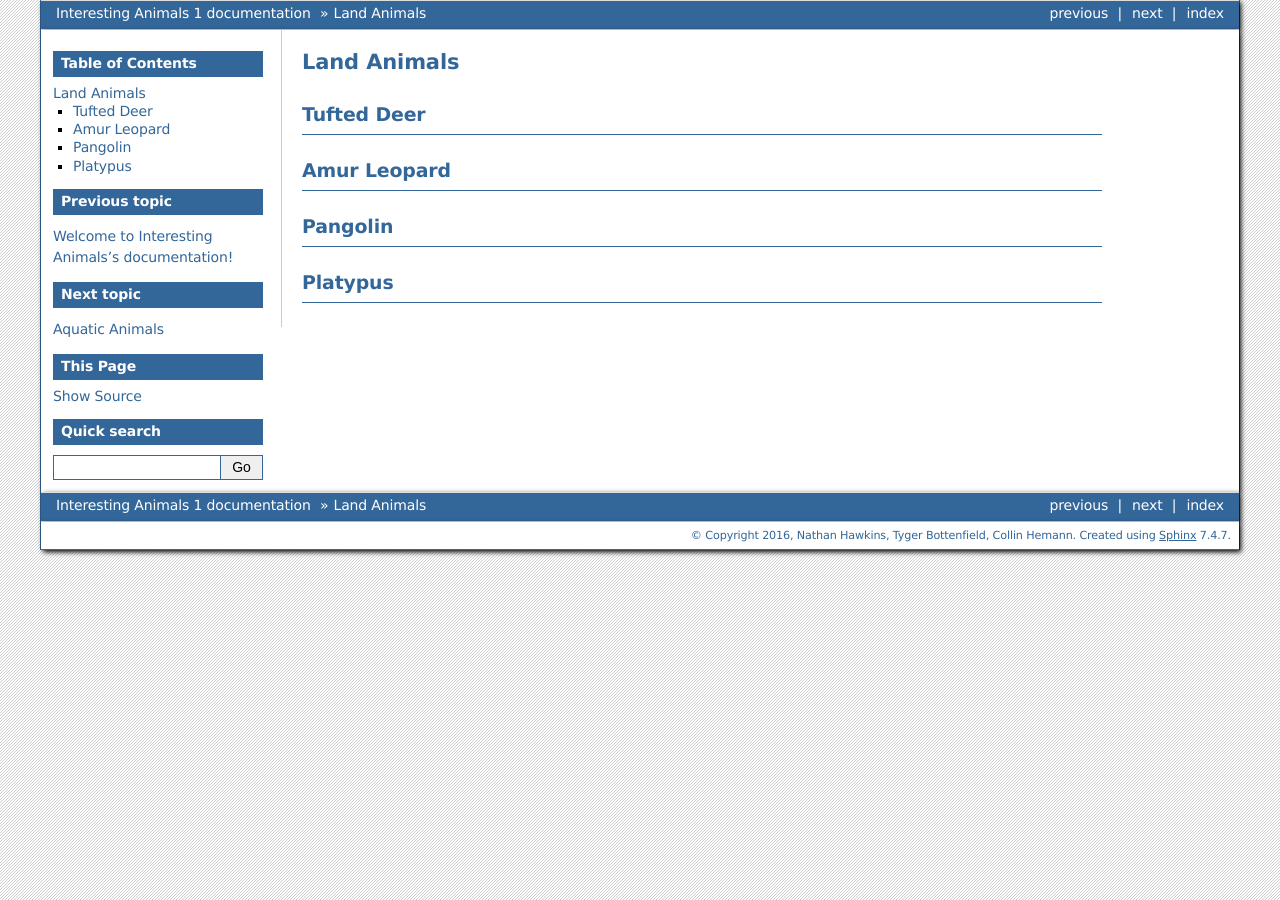
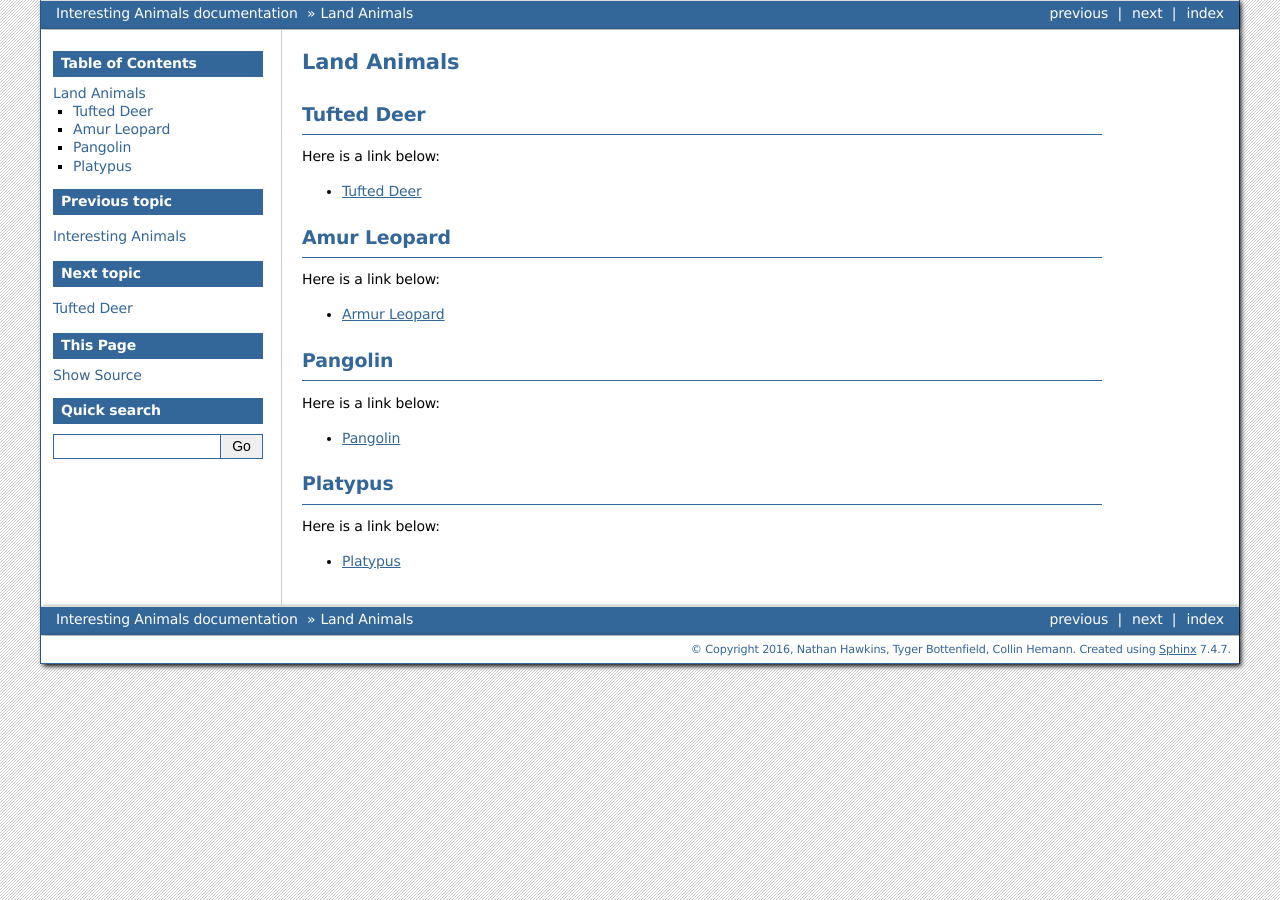
Before and after one commit to tbottenfield/interesting_animals, a Sphinx documentation site: the page built from source/land_animals/land_animals.rst, in a window 1280 px wide. Built offline with Sphinx 7.4.7, drawn with Linux system fonts in a browser that asks for light colours.

Commit message:
Added links for all the land animals

```diff
--- a/source/conf.py
+++ b/source/conf.py
@@ -61,9 +61,9 @@ author = 'Nathan Hawkins, Tyger Bottenfield, Collin Hemann'
 # built documents.
 #
 # The short X.Y version.
-version = '1'
+version = ''
 # The full version, including alpha/beta/rc tags.
-release = '1'
+release = ''
 
 # The language for content autogenerated by Sphinx. Refer to documentation
 # for a list of supported languages.
--- a/source/index.rst
+++ b/source/index.rst
@@ -1,10 +1,9 @@
 .. Interesting Animals documentation master file, created by Nathan Hawkins, Tyger Bottenfield, and Collin Hemann
-   sphinx-quickstart on Thu Dec  1 11:58:26 2016.
    You can adapt this file completely to your liking, but it should at least
    contain the root `toctree` directive.
 
-Welcome to Interesting Animals's documentation!
-===============================================
+Interesting Animals
+===================
 
 Contents:
 
--- a/source/land_animals/land_animals.rst
+++ b/source/land_animals/land_animals.rst
@@ -3,9 +3,40 @@ Land Animals
 
 Tufted Deer
 -----------
+
+Here is a link below:
+
+.. toctree::
+   :maxdepth: 1
+
+   tufted_deer/tufted_deer.rst
+
 Amur Leopard
 ------------
+
+Here is a link below:
+
+.. toctree::
+   :maxdepth: 1
+
+   armur_leopard/armur_leopard.rst
+
 Pangolin
 --------
+
+Here is a link below:
+
+.. toctree::
+   :maxdepth: 1
+
+   pangolin/pangolin.rst
+
 Platypus
 --------
+
+Here is a link below:
+
+.. toctree::
+   :maxdepth: 1
+
+   platypus/platypus.rst
--- a/source/land_animals/tufted_deer.rst
+++ /dev/null
@@ -1,2 +0,0 @@
-Tufted Deer
------------
```
